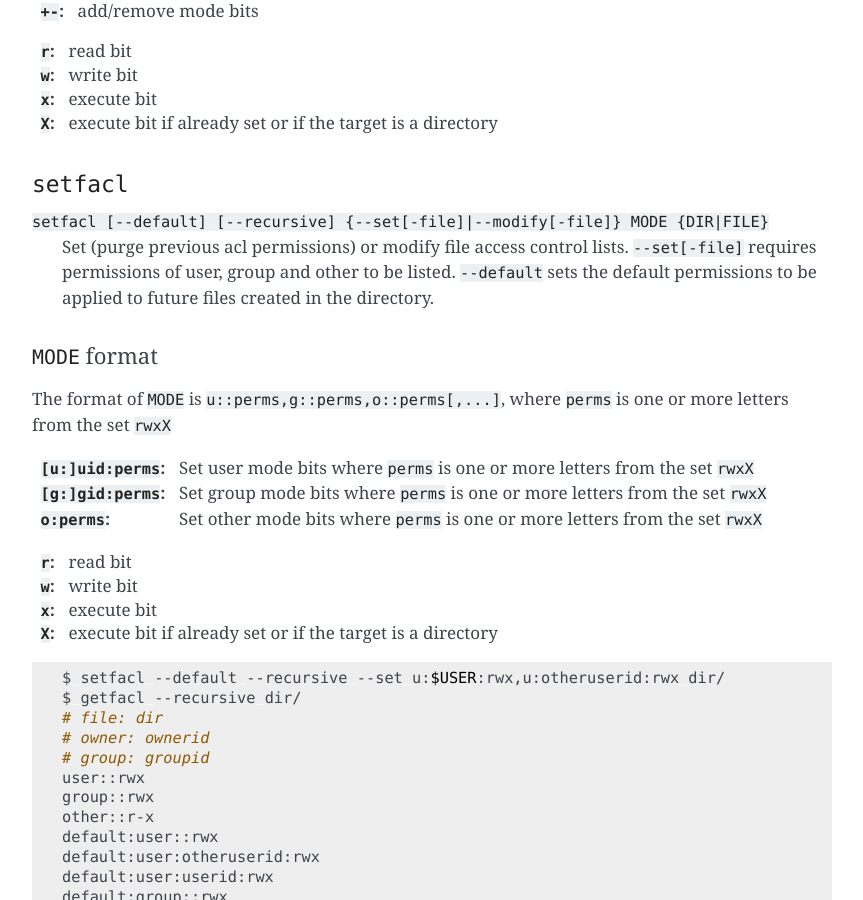
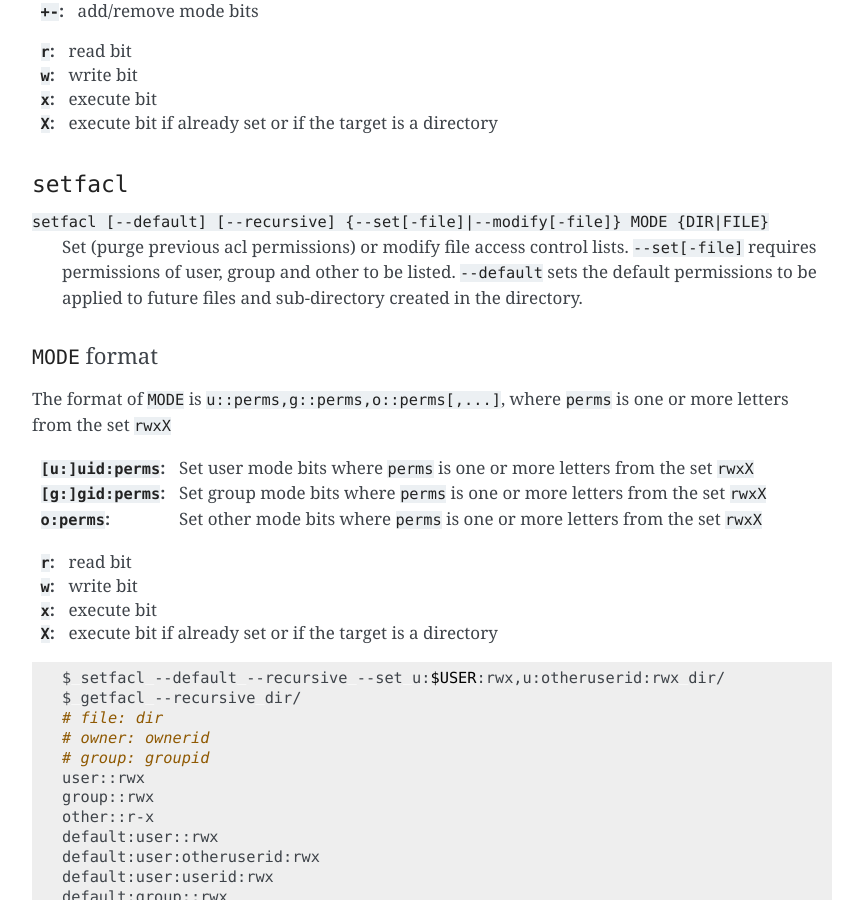
Before and after one commit to satyaog/cli-cheatsheet, a Sphinx documentation site: the page built from docs/source/index.rst, in a window 1280 px wide and 900 px high, scrolled down 3385 px. Shown: the whole window, without its empty margins (168-1031 px from the left). Built offline with Sphinx 7.4.7, drawn with Linux system fonts in a browser that asks for light colours.

Commit message:
Improve setfacl example

```diff
--- a/docs/source/index.rst
+++ b/docs/source/index.rst
@@ -219,8 +219,8 @@ more letters from the set ``rwxX``
 ``setfacl [--default] [--recursive] {--set[-file]|--modify[-file]} MODE {DIR|FILE}``
     Set (purge previous acl permissions) or modify file access control lists.
     ``--set[-file]`` requires permissions of user, group and other to be listed.
-    ``--default`` sets the default permissions to be applied to future files
-    created in the directory.
+    ``--default`` sets the default permissions to be applied to future files and
+    sub-directory created in the directory.
 
 ``MODE`` format
 ---------------
```
